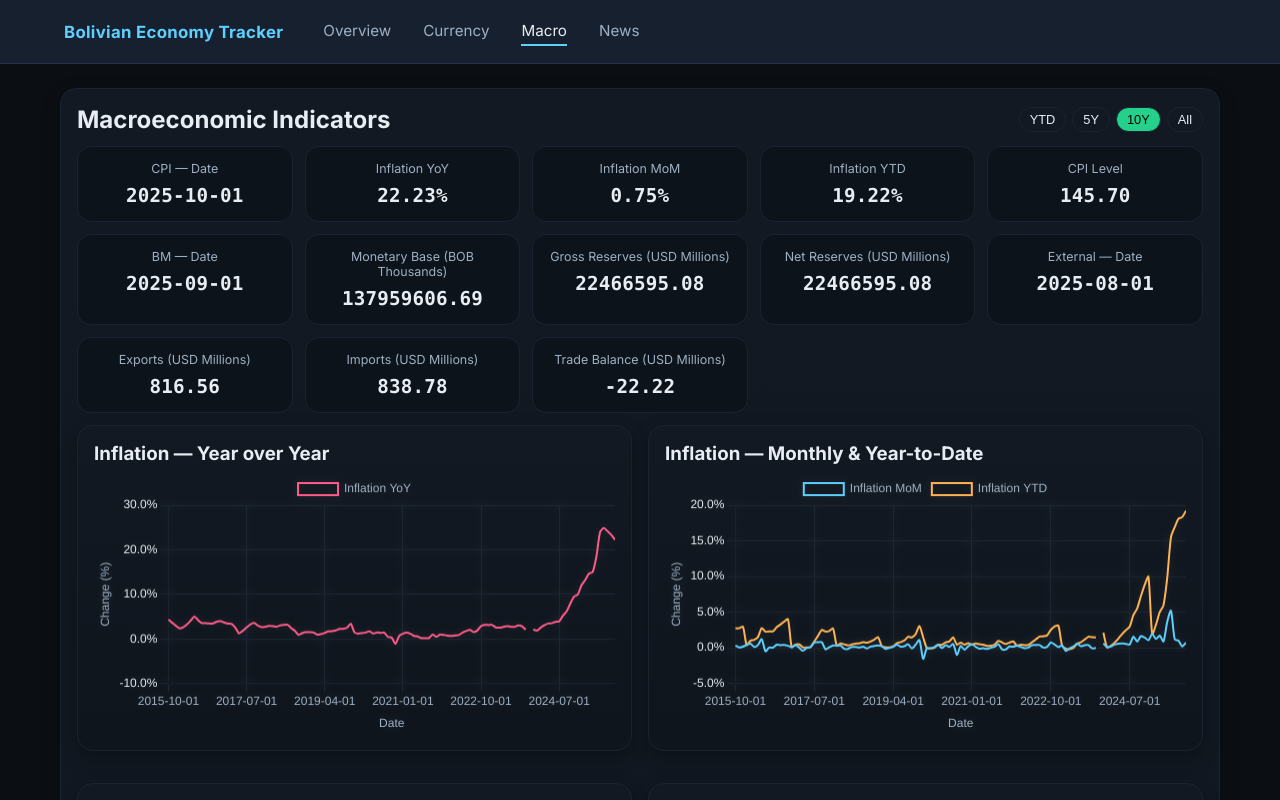
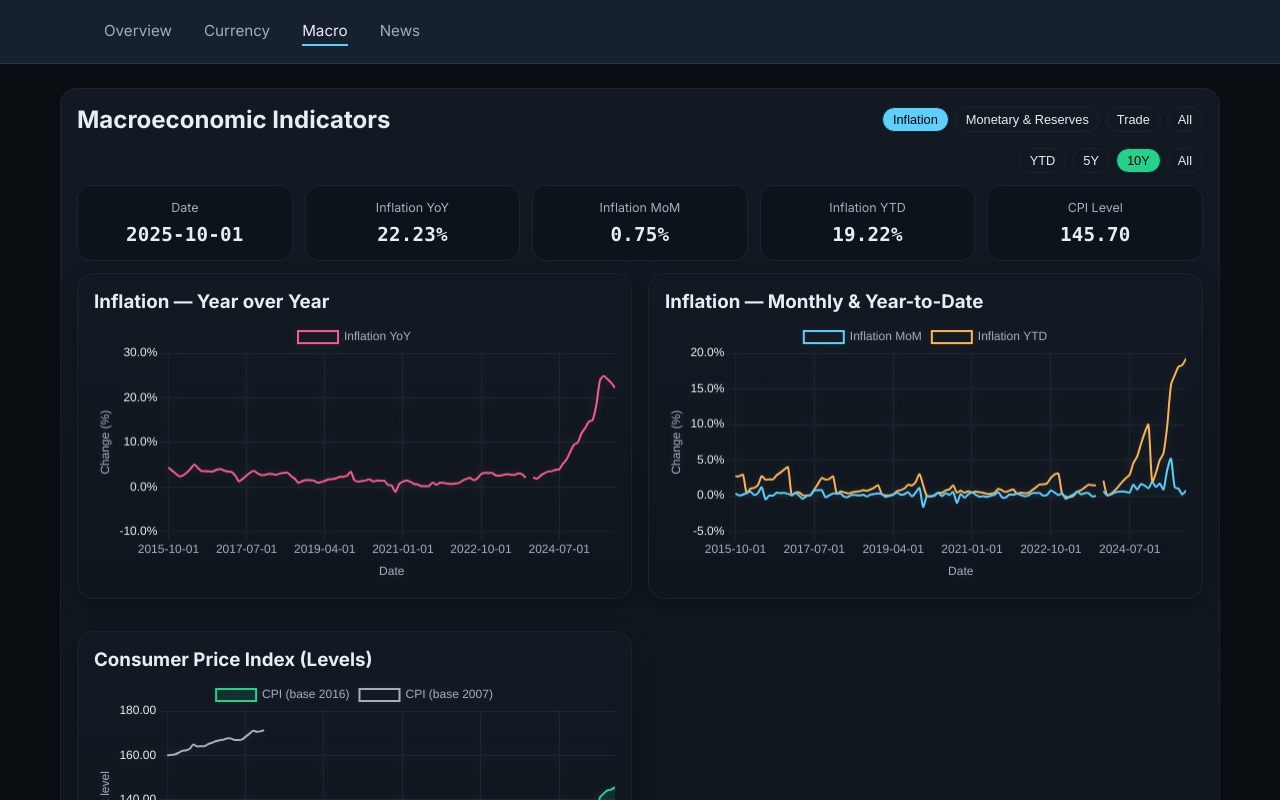
Before and after one commit to nicoortuno/bolivian-economy-tracker, a React (Vite) app in the folder app/ui/: page /macro in a window 1280 px wide. Built offline with nearby package versions, Linux system fonts and the light colour scheme.

Commit message:
added filter in macro

```diff
--- a/app/ui/src/App.jsx
+++ b/app/ui/src/App.jsx
@@ -16,9 +16,6 @@ export default function App() {
     <div className="layout-top">
       <header className="topbar desktop-only">
         <div className="topbar-inner">
-          <NavLink to="/" className="brand">
-            Bolivian Economy Tracker
-          </NavLink>
 
           <nav className="topnav" aria-label="Main navigation">
             {NAV.map((item) => (
--- a/app/ui/src/pages/Macro.jsx
+++ b/app/ui/src/pages/Macro.jsx
@@ -40,7 +40,6 @@ const useCss = () => {
     return { text:'#e8edf3', muted:'#9fb0c3', accent:'#5dd0ff', acc2:'#23d18b', acc3:'#ffb454', acc4:'#ff5c8a', grid:'#1c2733' }
   }
 }
-
 
 const parseIsoDate = (s) => {
   if (!s) return null
@@ -149,6 +148,7 @@ export default function Macro() {
   const [errImp,  setErrImp]  = useState(null)
 
   const [range, setRange] = useState('10Y')
+  const [section, setSection] = useState('INFLATION')
 
   const c = useCss()
 
@@ -315,7 +315,6 @@ export default function Macro() {
     latestCPI?.date ||
     '—'
 
-
   const cpiYoY = (() => {
     const base = {
       labels: cpiDates,
@@ -352,9 +351,9 @@ export default function Macro() {
     const base = {
       labels: bmDates,
       datasets: [
-        { label: 'Gross Reserves (RIB)', data: RIB,  borderWidth: 2, pointRadius: 0, tension: .25, borderColor: c.accent, fill:false },
-        { label: 'Net Reserves (RIN)',   data: RIN,  borderWidth: 2, pointRadius: 0, tension: .25, borderColor: c.acc2, fill:false },
-        { label: 'Short-term External Liab. (OECP)', data: OECP, borderWidth: 2, pointRadius: 0, tension: .25, borderColor: c.acc4, fill:false },
+        { label: 'Gross Reserves', data: RIB,  borderWidth: 2, pointRadius: 0, tension: .25, borderColor: c.accent, fill:false },
+        { label: 'Net Reserves',   data: RIN,  borderWidth: 2, pointRadius: 0, tension: .25, borderColor: c.acc2, fill:false },
+        { label: 'Short-term External Liab', data: OECP, borderWidth: 2, pointRadius: 0, tension: .25, borderColor: c.acc4, fill:false },
       ]
     }
     return applyRange(base.labels, base.datasets, range)
@@ -364,7 +363,7 @@ export default function Macro() {
     const base = {
       labels: bmDates,
       datasets: [
-        { label: 'Net Credit to Public Sector (CNSP)', data: CNSP, borderWidth: 2, pointRadius: 0, tension: .25, borderColor: c.acc3, fill:false },
+        { label: 'Net Credit to Public Sector', data: CNSP, borderWidth: 2, pointRadius: 0, tension: .25, borderColor: c.acc3, fill:false },
       ]
     }
     return applyRange(base.labels, base.datasets, range)
@@ -374,7 +373,7 @@ export default function Macro() {
     const base = {
       labels: bmDates,
       datasets: [
-        { label: 'Monetary Base (BM)', data: BM_TOT, borderWidth: 2, pointRadius: 0, tension:.25, borderColor:c.acc3, backgroundColor:'rgba(255,180,84,0.10)', fill:true },
+        { label: 'Monetary Base', data: BM_TOT, borderWidth: 2, pointRadius: 0, tension:.25, borderColor:c.acc3, backgroundColor:'rgba(255,180,84,0.10)', fill:true },
         { label: 'Cash in Public Hands', data: CASH_PUB, borderWidth: 2, pointRadius: 0, tension:.25, borderColor:c.accent, fill:false },
       ]
     }
@@ -385,9 +384,9 @@ export default function Macro() {
     const base = {
       labels: bmDates,
       datasets: [
-        { label: 'Local Currency (MN)',  data: MN,  borderWidth: 2, pointRadius: 0, tension:.25, borderColor:c.accent, fill:false },
+        { label: 'Local Currency',  data: MN,  borderWidth: 2, pointRadius: 0, tension:.25, borderColor:c.accent, fill:false },
         { label: 'UFV',                  data: UFV, borderWidth: 2, pointRadius: 0, tension:.25, borderColor:c.acc2,   fill:false },
-        { label: 'Foreign Currency (ME)',data: ME,  borderWidth: 2, pointRadius: 0, tension:.25, borderColor:c.acc4,   fill:false },
+        { label: 'Foreign Currency',data: ME,  borderWidth: 2, pointRadius: 0, tension:.25, borderColor:c.acc4,   fill:false },
       ]
     }
     return applyRange(base.labels, base.datasets, range)
@@ -397,7 +396,7 @@ export default function Macro() {
     const base = {
       labels: bmDates,
       datasets: [
-        { label: 'TOTAL (if present)', data: TOTAL_any, borderWidth: 2, pointRadius: 0, tension:.25, borderColor:c.text, fill:false },
+        { label: 'TOTAL', data: TOTAL_any, borderWidth: 2, pointRadius: 0, tension:.25, borderColor:c.text, fill:false },
       ]
     }
     return applyRange(base.labels, base.datasets, range)
@@ -407,8 +406,8 @@ export default function Macro() {
     const base = {
       labels: expDates,
       datasets: [
-        { label: 'Minerals (total)',       data: expMinerals,     borderWidth: 2, pointRadius: 0, tension:.25, borderColor:c.accent, fill:false },
-        { label: 'Hydrocarbons (total)',   data: expHydrocarbons, borderWidth: 2, pointRadius: 0, tension:.25, borderColor:c.acc2,   fill:false },
+        { label: 'Minerals',               data: expMinerals,     borderWidth: 2, pointRadius: 0, tension:.25, borderColor:c.accent, fill:false },
+        { label: 'Hydrocarbons ',          data: expHydrocarbons, borderWidth: 2, pointRadius: 0, tension:.25, borderColor:c.acc2,   fill:false },
         { label: 'Non-traditional goods',  data: expNonTrad,      borderWidth: 2, pointRadius: 0, tension:.25, borderColor:c.acc3,   fill:false },
         { label: 'Other goods',            data: expOtherGoods,   borderWidth: 2, pointRadius: 0, tension:.25, borderColor:c.acc4,   fill:false },
       ]
@@ -420,9 +419,9 @@ export default function Macro() {
     const base = {
       labels: impDates,
       datasets: [
-        { label: 'Consumption goods (total)', data: impConsTotal,    borderWidth: 2, pointRadius: 0, tension:.25, borderColor:c.accent, fill:false },
-        { label: 'Raw materials (industry)',  data: impRawMaterials, borderWidth: 2, pointRadius: 0, tension:.25, borderColor:c.acc2,   fill:false },
-        { label: 'Capital goods (extended)',  data: impCapitalGoods, borderWidth: 2, pointRadius: 0, tension:.25, borderColor:c.acc3,   fill:false },
+        { label: 'Consumption goods', data: impConsTotal,    borderWidth: 2, pointRadius: 0, tension:.25, borderColor:c.accent, fill:false },
+        { label: 'Raw materials',  data: impRawMaterials, borderWidth: 2, pointRadius: 0, tension:.25, borderColor:c.acc2,   fill:false },
+        { label: 'Capital goods',  data: impCapitalGoods, borderWidth: 2, pointRadius: 0, tension:.25, borderColor:c.acc3,   fill:false },
         { label: 'Other / diverse',           data: impMisc,         borderWidth: 2, pointRadius: 0, tension:.25, borderColor:c.acc4,   fill:false },
       ]
     }
@@ -433,8 +432,8 @@ export default function Macro() {
     const base = {
       labels: tradeDates,
       datasets: [
-        { label: 'Exports (FOB, millions USD)',  data: expFOB,          borderWidth: 2, pointRadius: 0, tension:.25, borderColor:c.accent, fill:false },
-        { label: 'Imports (FOB, millions USD)',  data: importsForTrade, borderWidth: 2, pointRadius: 0, tension:.25, borderColor:c.acc4,   fill:false },
+        { label: 'Exports (USD Millions)',  data: expFOB,          borderWidth: 2, pointRadius: 0, tension:.25, borderColor:c.accent, fill:false },
+        { label: 'Imports (USD Millions)',  data: importsForTrade, borderWidth: 2, pointRadius: 0, tension:.25, borderColor:c.acc4,   fill:false },
       ]
     }
     return applyRange(base.labels, base.datasets, range)
@@ -457,13 +456,41 @@ export default function Macro() {
     data.datasets.some(ds => hasSeries(ds.data))
 
   const rangeOptions = ['YTD', '5Y', '10Y', 'ALL']
+  const sectionOptions = [
+    { key: 'INFLATION', label: 'Inflation' },
+    { key: 'MONETARY',  label: 'Monetary & Reserves' },
+    { key: 'EXTERNAL',  label: 'Trade' },
+    { key: 'ALL',       label: 'All' },
+  ]
 
   return (
     <div className="card">
       <div className="help-row" style={{alignItems:'center', gap:8, flexWrap:'wrap'}}>
         <h2 style={{margin:0}}>Macroeconomic Indicators</h2>
 
-        <div style={{marginLeft:'auto', display:'flex', gap:6, flexWrap:'wrap'}}>
+        <div style={{display:'flex', gap:6, flexWrap:'wrap', marginLeft:'auto'}}>
+          {sectionOptions.map(s => (
+            <button
+              key={s.key}
+              type="button"
+              onClick={() => setSection(s.key)}
+              className="pill"
+              style={{
+                padding:'4px 10px',
+                fontSize:'.8rem',
+                borderRadius:999,
+                border:'1px solid var(--border)',
+                background: section === s.key ? 'var(--accent)' : 'transparent',
+                color: section === s.key ? '#000' : 'var(--text)',
+                cursor:'pointer'
+              }}
+            >
+              {s.label}
+            </button>
+          ))}
+        </div>
+
+        <div style={{display:'flex', gap:6, flexWrap:'wrap', width:'100%', justifyContent:'flex-end', marginTop:6}}>
           {rangeOptions.map(r => (
             <button
               key={r}
@@ -501,10 +528,11 @@ export default function Macro() {
             marginBottom:12
           }}
         >
-          {latestCPI && (
+          {/* INFLATION KPIs */}
+          {(section === 'INFLATION' || section === 'ALL') && latestCPI && (
             <>
               <div className="kpi">
-                <div className="label">CPI — Date</div>
+                <div className="label">Date</div>
                 <div className="value mono">{latestCPI.date}</div>
               </div>
               <div className="kpi">
@@ -526,7 +554,8 @@ export default function Macro() {
             </>
           )}
 
-          {latestBM && (
+          {/* MONETARY / RESERVES KPIs */}
+          {(section === 'MONETARY' || section === 'ALL') && latestBM && (
             <>
               <div className="kpi">
                 <div className="label">BM — Date</div>
@@ -541,19 +570,28 @@ export default function Macro() {
               <div className="kpi">
                 <div className="label">Gross Reserves (USD Millions)</div>
                 <div className="value mono">
-                  {fmt(pick(latestBM, ['Reservas Internacionales Brutas RIB','RIB','Reservas Internacionales Brutas (RIB)']))}
+                  {fmt(pick(latestBM, [
+                    'Reservas Internacionales Brutas RIB',
+                    'RIB',
+                    'Reservas Internacionales Brutas (RIB)'
+                  ]))}
                 </div>
               </div>
               <div className="kpi">
                 <div className="label">Net Reserves (USD Millions)</div>
                 <div className="value mono">
-                  {fmt(pick(latestBM, ['Reservas Internacionales Netas RIN = RIB - OECP','RIN','Reservas Internacionales Netas (RIN)']))}
+                  {fmt(pick(latestBM, [
+                    'Reservas Internacionales Netas RIN = RIB - OECP',
+                    'RIN',
+                    'Reservas Internacionales Netas (RIN)'
+                  ]))}
                 </div>
               </div>
             </>
           )}
 
-          {latestExp && (
+          {/* EXTERNAL / TRADE KPIs */}
+          {(section === 'EXTERNAL' || section === 'ALL') && latestExp && (
             <>
               <div className="kpi">
                 <div className="label">External — Date</div>
@@ -580,9 +618,12 @@ export default function Macro() {
         </div>
       )}
 
+
       {/* Charts grid: max 2 per row on larger screens, 1 per row on phones */}
       <div className="macro-chart-grid">
-        {/* CPI */}
+        {/* INFLATION SECTION */}
+        {(section === 'INFLATION' || section === 'ALL') && (
+          <>
             {canRender(cpiYoY) && (
               <div className="card">
                 <h3 style={{margin:'0 0 8px'}}>Inflation — Year over Year</h3>
@@ -603,8 +644,12 @@ export default function Macro() {
                 <Line data={ipcBothBases} options={baseOpts('Date', 'Index level')} />
               </div>
             )}
+          </>
+        )}
 
-        {/* Reserves */}
+        {/* MONETARY & RESERVES SECTION */}
+        {(section === 'MONETARY' || section === 'ALL') && (
+          <>
             {canRender(reservesData) && (
               <div className="card">
                 <h3 style={{margin:'0 0 8px'}}>International Reserves & Short-term Liabilities</h3>
@@ -612,7 +657,6 @@ export default function Macro() {
               </div>
             )}
 
-        {/* CNSP */}
             {canRender(cnspData) && (
               <div className="card">
                 <h3 style={{margin:'0 0 8px'}}>Net Credit to Public Sector (CNSP)</h3>
@@ -620,7 +664,6 @@ export default function Macro() {
               </div>
             )}
 
-        {/* Base Monetaria & Cash */}
             {canRender(bmData) && (
               <div className="card">
                 <h3 style={{margin:'0 0 8px'}}>Monetary Base & Cash in Public Hands</h3>
@@ -628,7 +671,6 @@ export default function Macro() {
               </div>
             )}
 
-        {/* Currency composition */}
             {canRender(compData) && (
               <div className="card">
                 <h3 style={{margin:'0 0 8px'}}>Currency Composition — MN / UFV / ME</h3>
@@ -636,15 +678,12 @@ export default function Macro() {
               </div>
             )}
 
-        {/* TOTAL (if exists) */}
-        {canRender(totalData) && (
-          <div className="card">
-            <h3 style={{margin:'0 0 8px'}}>TOTAL (if present)</h3>
-            <Line data={totalData} options={baseOpts('Date', 'Thousands of Bs')} />
-          </div>
+          </>
         )}
 
-        {/* Exports by category */}
+        {/* EXTERNAL / TRADE SECTION */}
+        {(section === 'EXTERNAL' || section === 'ALL') && (
+          <>
             {canRender(exportsByCategory) && (
               <div className="card">
                 <h3 style={{margin:'0 0 8px'}}>Exports by Major Category</h3>
@@ -652,7 +691,6 @@ export default function Macro() {
               </div>
             )}
 
-        {/* Imports by category */}
             {canRender(importsByCategory) && (
               <div className="card">
                 <h3 style={{margin:'0 0 8px'}}>Imports by Major Category</h3>
@@ -660,7 +698,6 @@ export default function Macro() {
               </div>
             )}
 
-        {/* Exports vs imports */}
             {canRender(tradeFlowsData) && (
               <div className="card">
                 <h3 style={{margin:'0 0 8px'}}>Exports vs. Imports</h3>
@@ -668,12 +705,13 @@ export default function Macro() {
               </div>
             )}
 
-        {/* Trade balance */}
             {canRender(tradeBalanceData) && (
               <div className="card">
                 <h3 style={{margin:'0 0 8px'}}>Trade Balance (Exports − Imports)</h3>
                 <Line data={tradeBalanceData} options={baseOpts('Date', 'Millions USD')} />
               </div>
+            )}
+          </>
         )}
       </div>
 
```
Lines whose indentation alone changed are shown as unchanged.
